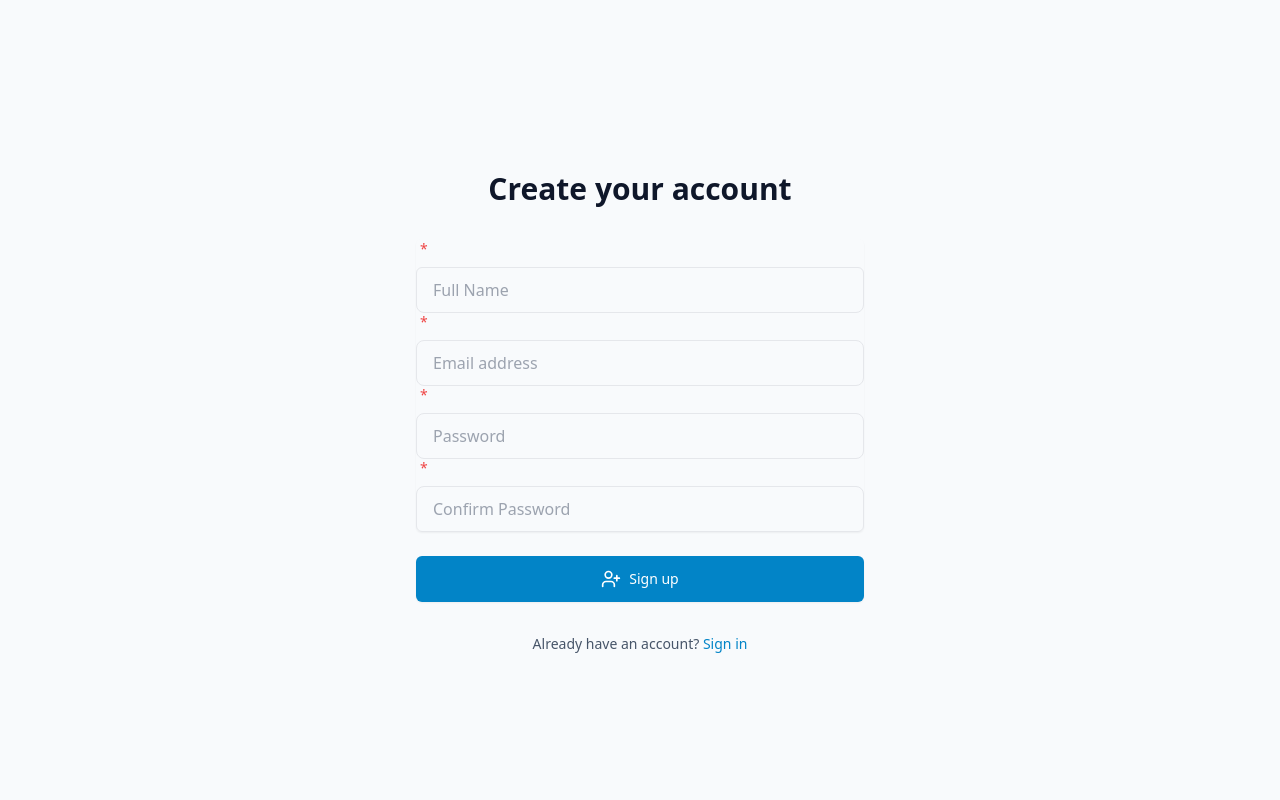
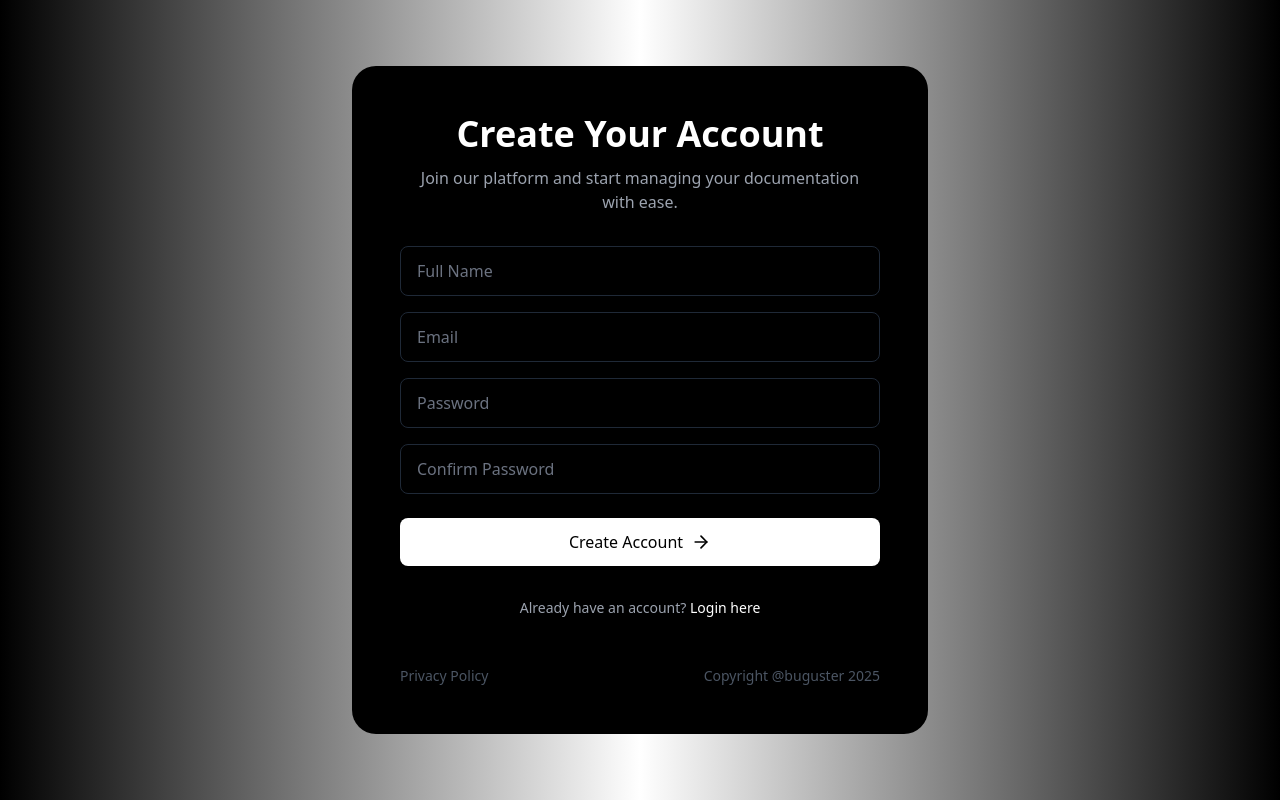
Before and after one commit to BugRuster/404NotFound, a React (Vite) app: page /signup in a window 1280 px wide. Built offline with nearby package versions, Linux system fonts and the light colour scheme.

Commit message:
Refactor Login component; enhance UI with gradient background, update form styling, and improve error handling

```diff
--- a/src/pages/Login.jsx
+++ b/src/pages/Login.jsx
@@ -3,9 +3,7 @@
 import { useState } from "react"
 import { Link, useNavigate } from "react-router-dom"
 import { useAuth } from "../hooks/useAuth"
-import { Button } from "../components/common/Button"
-import FormInput from "../components/common/FormInput"
-import { LogIn } from "lucide-react"
+import { ArrowRight } from "lucide-react"
 
 const Login = () => {
   const [credentials, setCredentials] = useState({
@@ -34,92 +32,78 @@ const Login = () => {
   }
 
   return (
-    <div className="min-h-screen flex items-center justify-center bg-secondary-50 dark:bg-secondary-900 py-12 px-4 sm:px-6 lg:px-8">
-      <div className="max-w-md w-full space-y-8">
-        <div>
-          <h2 className="mt-6 text-center text-3xl font-extrabold text-secondary-900 dark:text-white">
-            Sign in to your account
-          </h2>
+    <div className="min-h-screen flex items-center justify-center bg-gradient-to-r from-black via-white to-black p-4">
+      <div className="w-full max-w-xl bg-black rounded-3xl p-8 md:p-12">
+        <div className="text-center mb-8">
+          <h1 className="text-3xl md:text-4xl font-bold text-white mb-3">Login to Your Account</h1>
+          <p className="text-gray-400 max-w-md mx-auto">
+          Streamline Your Documentation - Secure, Fast, and Efficient
+          </p>
         </div>
-        <form className="mt-8 space-y-6" onSubmit={handleSubmit}>
+
+        <form onSubmit={handleSubmit} className="space-y-6">
           {error && (
-            <div className="rounded-md bg-red-50 dark:bg-red-900/50 p-4">
-              <p className="text-sm text-red-700 dark:text-red-200">{error}</p>
+            <div className="bg-red-500/10 border border-red-500/20 rounded-lg p-4">
+              <p className="text-red-400 text-sm">{error}</p>
             </div>
           )}
-          <div className="rounded-md shadow-sm -space-y-px">
-            <FormInput
-              id="email-address"
+
+          <div className="space-y-4">
+            <input
+              type="email"
               name="email"
-              type="email"
-              autoComplete="email"
-              required
-              placeholder="Email address"
               value={credentials.email}
               onChange={handleChange}
-              className="rounded-t-md"
+              placeholder="Email"
+              required
+              className="w-full bg-transparent border border-gray-800 rounded-lg px-4 py-3 text-white placeholder-gray-500 focus:outline-none focus:border-purple-500 transition-colors"
             />
-            <FormInput
-              id="password"
+
+            <input
+              type="password"
               name="password"
-              type="password"
-              autoComplete="current-password"
-              required
-              placeholder="Password"
               value={credentials.password}
               onChange={handleChange}
-              className="rounded-b-md"
+              placeholder="Password"
+              required
+              className="w-full bg-transparent border border-gray-800 rounded-lg px-4 py-3 text-white placeholder-gray-500 focus:outline-none focus:border-purple-500 transition-colors"
             />
           </div>
 
-          <div className="flex items-center justify-between">
-            <div className="flex items-center">
-              <input
-                id="remember-me"
-                name="remember-me"
-                type="checkbox"
-                className="h-4 w-4 text-primary-600 focus:ring-primary-500 border-secondary-300 rounded"
-              />
-              <label htmlFor="remember-me" className="ml-2 block text-sm text-secondary-900 dark:text-secondary-300">
-                Remember me
-              </label>
-            </div>
+          <button
+            type="submit"
+            disabled={isLoading}
+            className="w-full bg-white text-black font-medium py-3 px-4 rounded-lg flex items-center justify-center gap-2 hover:opacity-90 transition-opacity disabled:opacity-50 disabled:cursor-not-allowed"
+          >
+            {isLoading ? (
+              <div className="w-6 h-6 border-2 border-black border-t-transparent rounded-full animate-spin" />
+            ) : (
+              <>
+                Login to Your Account
+                <ArrowRight className="w-5 h-5" />
+              </>
+            )}
+          </button>
+        </form>
 
-            <div className="text-sm">
-              <Link to="/forgot-password" className="font-medium text-primary-600 hover:text-primary-500">
-                Forgot your password?
-              </Link>
-            </div>
+        <div className="mt-8 flex items-center justify-between">
+          <Link to="/forgot-password" className="text-gray-400 hover:text-white text-sm transition-colors">
+            Forgot Password?
+          </Link>
+          <div className="text-gray-400 text-sm">
+            Don't have an account yet?{" "}
+            <Link to="/signup" className="text-white hover:text-purple-300 transition-colors">
+              Register now!
+            </Link>
           </div>
+        </div>
 
-          <div>
-            <Button
-              type="submit"
-              className="w-full flex justify-center py-2 px-4 border border-transparent rounded-md shadow-sm text-sm font-medium text-white bg-primary-600 hover:bg-primary-700 focus:outline-none focus:ring-2 focus:ring-offset-2 focus:ring-primary-500"
-              disabled={isLoading}
-            >
-              {isLoading ? (
-                <svg className="animate-spin h-5 w-5 mr-3" viewBox="0 0 24 24">
-                  <circle className="opacity-25" cx="12" cy="12" r="10" stroke="currentColor" strokeWidth="4" />
-                  <path
-                    className="opacity-75"
-                    fill="currentColor"
-                    d="M4 12a8 8 0 018-8V0C5.373 0 0 5.373 0 12h4zm2 5.291A7.962 7.962 0 014 12H0c0 3.042 1.135 5.824 3 7.938l3-2.647z"
-                  />
-                </svg>
-              ) : (
-                <LogIn className="w-5 h-5 mr-2" />
-              )}
-              Sign in
-            </Button>
-          </div>
-        </form>
-        <p className="mt-2 text-center text-sm text-secondary-600 dark:text-secondary-400">
-          Or{" "}
-          <Link to="/signup" className="font-medium text-primary-600 hover:text-primary-500">
-            create a new account
+        <div className="mt-12 flex items-center justify-between text-gray-600 text-sm">
+          <Link to="/privacy" className="hover:text-gray-400 transition-colors">
+            Privacy Policy
           </Link>
-        </p>
+          <span>Copyright @buguster 2025</span>
+        </div>
       </div>
     </div>
   )
--- a/src/pages/SignUp.jsx
+++ b/src/pages/SignUp.jsx
@@ -1,12 +1,10 @@
 "use client"
 
 import { useState } from "react"
-import { Link } from "react-router-dom"
-import FormInput from "../components/common/FormInput"
-import { Button } from "../components/common/Button"
-import useAuth from "../hooks/useAuth"
+import { Link, useNavigate } from "react-router-dom"
+import { useAuth } from "../hooks/useAuth"
+import { ArrowRight } from "lucide-react"
 import { validateEmail, validatePassword } from "../utils/validation"
-import { UserPlus } from "lucide-react"
 
 const SignUp = () => {
   const [formData, setFormData] = useState({
@@ -24,6 +22,7 @@ const SignUp = () => {
   })
 
   const { register, isLoading, error: authError } = useAuth()
+  const navigate = useNavigate()
 
   const handleChange = (e) => {
     const { name, value } = e.target
@@ -54,6 +53,7 @@ const SignUp = () => {
           email: formData.email,
           password: formData.password,
         })
+        navigate("/dashboard")
       } catch (error) {
         console.error("Registration error:", error)
       }
@@ -61,99 +61,107 @@ const SignUp = () => {
   }
 
   return (
-    <div className="min-h-screen flex items-center justify-center bg-secondary-50 dark:bg-secondary-900 py-12 px-4 sm:px-6 lg:px-8">
-      <div className="max-w-md w-full space-y-8">
-        <div>
-          <h2 className="mt-6 text-center text-3xl font-extrabold text-secondary-900 dark:text-white">
-            Create your account
-          </h2>
+    <div className="min-h-screen flex items-center justify-center bg-gradient-to-r from-black via-white to-black p-4">
+      <div className="w-full max-w-xl bg-black rounded-3xl p-8 md:p-12">
+        <div className="text-center mb-8">
+          <h1 className="text-3xl md:text-4xl font-bold text-white mb-3">Create Your Account</h1>
+          <p className="text-gray-400 max-w-md mx-auto">
+            Join our platform and start managing your documentation with ease.
+          </p>
         </div>
 
+        <form onSubmit={handleSubmit} className="space-y-6">
           {authError && (
-          <div className="rounded-md bg-red-50 dark:bg-red-900/50 p-4">
-            <p className="text-sm text-red-700 dark:text-red-200">{authError}</p>
+            <div className="bg-red-500/10 border border-red-500/20 rounded-lg p-4">
+              <p className="text-red-400 text-sm">{authError}</p>
             </div>
           )}
 
-        <form className="mt-8 space-y-6" onSubmit={handleSubmit}>
-          <div className="rounded-md shadow-sm -space-y-px">
-            <FormInput
-              id="name"
+          <div className="space-y-4">
+            <div>
+              <input
+                type="text"
                 name="name"
-              type="text"
-              autoComplete="name"
-              required
-              placeholder="Full Name"
                 value={formData.name}
                 onChange={handleChange}
-              error={formErrors.name}
-              className="rounded-t-md"
+                placeholder="Full Name"
+                required
+                className="w-full bg-transparent border border-gray-800 rounded-lg px-4 py-3 text-white placeholder-gray-500 focus:outline-none focus:border-purple-500 transition-colors"
               />
-            <FormInput
-              id="email-address"
-              name="email"
-              type="email"
-              autoComplete="email"
-              required
-              placeholder="Email address"
-              value={formData.email}
-              onChange={handleChange}
-              error={formErrors.email}
-            />
-            <FormInput
-              id="password"
-              name="password"
-              type="password"
-              autoComplete="new-password"
-              required
-              placeholder="Password"
-              value={formData.password}
-              onChange={handleChange}
-              error={formErrors.password}
-            />
-            <FormInput
-              id="confirm-password"
-              name="confirmPassword"
-              type="password"
-              autoComplete="new-password"
-              required
-              placeholder="Confirm Password"
-              value={formData.confirmPassword}
-              onChange={handleChange}
-              error={formErrors.confirmPassword}
-              className="rounded-b-md"
-            />
+              {formErrors.name && <p className="mt-1 text-sm text-red-400">{formErrors.name}</p>}
             </div>
 
             <div>
-            <Button
+              <input
+                type="email"
+                name="email"
+                value={formData.email}
+                onChange={handleChange}
+                placeholder="Email"
+                required
+                className="w-full bg-transparent border border-gray-800 rounded-lg px-4 py-3 text-white placeholder-gray-500 focus:outline-none focus:border-purple-500 transition-colors"
+              />
+              {formErrors.email && <p className="mt-1 text-sm text-red-400">{formErrors.email}</p>}
+            </div>
+
+            <div>
+              <input
+                type="password"
+                name="password"
+                value={formData.password}
+                onChange={handleChange}
+                placeholder="Password"
+                required
+                className="w-full bg-transparent border border-gray-800 rounded-lg px-4 py-3 text-white placeholder-gray-500 focus:outline-none focus:border-purple-500 transition-colors"
+              />
+              {formErrors.password && <p className="mt-1 text-sm text-red-400">{formErrors.password}</p>}
+            </div>
+
+            <div>
+              <input
+                type="password"
+                name="confirmPassword"
+                value={formData.confirmPassword}
+                onChange={handleChange}
+                placeholder="Confirm Password"
+                required
+                className="w-full bg-transparent border border-gray-800 rounded-lg px-4 py-3 text-white placeholder-gray-500 focus:outline-none focus:border-purple-500 transition-colors"
+              />
+              {formErrors.confirmPassword && <p className="mt-1 text-sm text-red-400">{formErrors.confirmPassword}</p>}
+            </div>
+          </div>
+
+          <button
             type="submit"
-              className="w-full flex justify-center py-2 px-4 border border-transparent rounded-md shadow-sm text-sm font-medium text-white bg-primary-600 hover:bg-primary-700 focus:outline-none focus:ring-2 focus:ring-offset-2 focus:ring-primary-500"
             disabled={isLoading}
+            className="w-full bg-white text-black font-medium py-3 px-4 rounded-lg flex items-center justify-center gap-2 hover:opacity-90 transition-opacity disabled:opacity-50 disabled:cursor-not-allowed"
           >
             {isLoading ? (
-                <svg className="animate-spin h-5 w-5 mr-3" viewBox="0 0 24 24">
-                  <circle className="opacity-25" cx="12" cy="12" r="10" stroke="currentColor" strokeWidth="4" />
-                  <path
-                    className="opacity-75"
-                    fill="currentColor"
-                    d="M4 12a8 8 0 018-8V0C5.373 0 0 5.373 0 12h4zm2 5.291A7.962 7.962 0 014 12H0c0 3.042 1.135 5.824 3 7.938l3-2.647z"
-                  />
-                </svg>
+              <div className="w-6 h-6 border-2 border-black border-t-transparent rounded-full animate-spin" />
             ) : (
-                <UserPlus className="w-5 h-5 mr-2" />
+              <>
+                Create Account
+                <ArrowRight className="w-5 h-5" />
+              </>
             )}
-              Sign up
-            </Button>
-          </div>
+          </button>
         </form>
 
-        <p className="mt-2 text-center text-sm text-secondary-600 dark:text-secondary-400">
+        <div className="mt-8 text-center">
+          <div className="text-gray-400 text-sm">
             Already have an account?{" "}
-          <Link to="/login" className="font-medium text-primary-600 hover:text-primary-500">
-            Sign in
+            <Link to="/login" className="text-white hover:text-purple-300 transition-colors">
+              Login here
             </Link>
-        </p>
+          </div>
+        </div>
+
+        <div className="mt-12 flex items-center justify-between text-gray-600 text-sm">
+          <Link to="/privacy" className="hover:text-gray-400 transition-colors">
+            Privacy Policy
+          </Link>
+          <span>Copyright @buguster 2025</span>
+        </div>
       </div>
     </div>
   )
```
Lines whose indentation alone changed are shown as unchanged.
